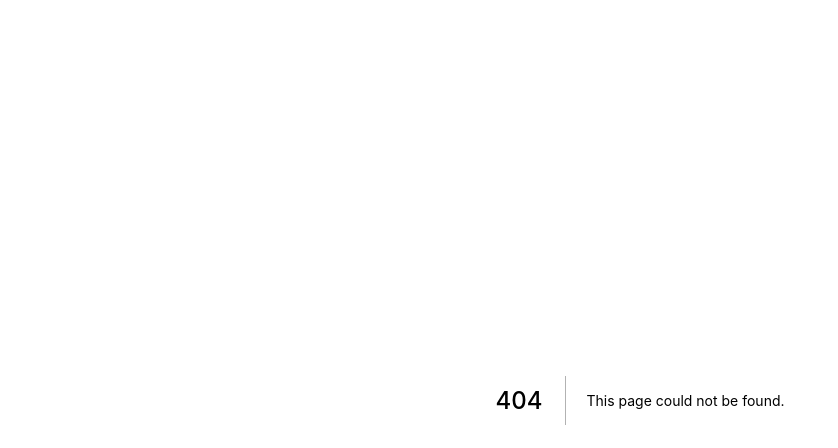
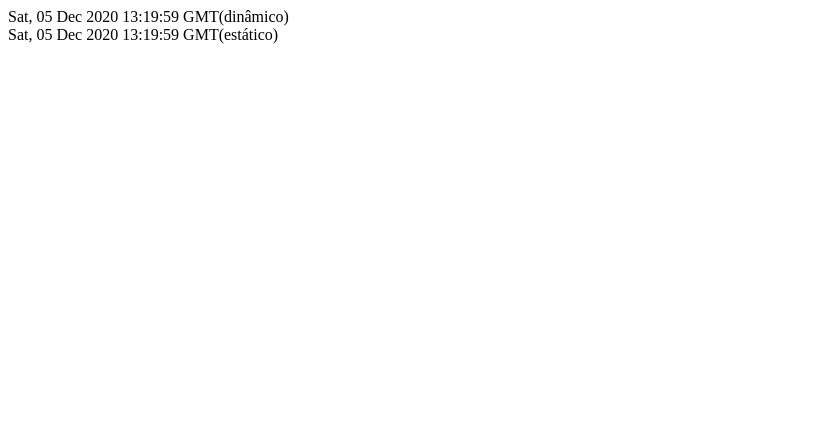
Before and after one commit to Felipe-Antoniati/felipe-antoniati-website, a Next.js app: page /tempo in a window 1280 px wide. Before the commit this address had no page. Shown: the top 448 px of the page, without its empty margins (0-838 px from the left). Built offline with nearby package versions, Linux system fonts and the light colour scheme.

Commit message:
test getStaticProps

```diff
--- /dev/null
+++ b/pages/tempo.js
@@ -0,0 +1,24 @@
+function Tempo(props) {
+  const dynamicDate = new Date();
+  const dynamicDateString = dynamicDate.toGMTString();
+
+  return (
+    <>
+      <div>{dynamicDateString}(dinâmico)</div>
+      <div>{props.staticDateString}(estático)</div>
+    </>
+  );
+}
+
+export function getStaticProps() {
+  const staticDate = new Date();
+  const staticDateString = staticDate.toGMTString();
+
+  return {
+    props: {
+      staticDateString,
+    },
+  };
+}
+
+export default Tempo;
```
